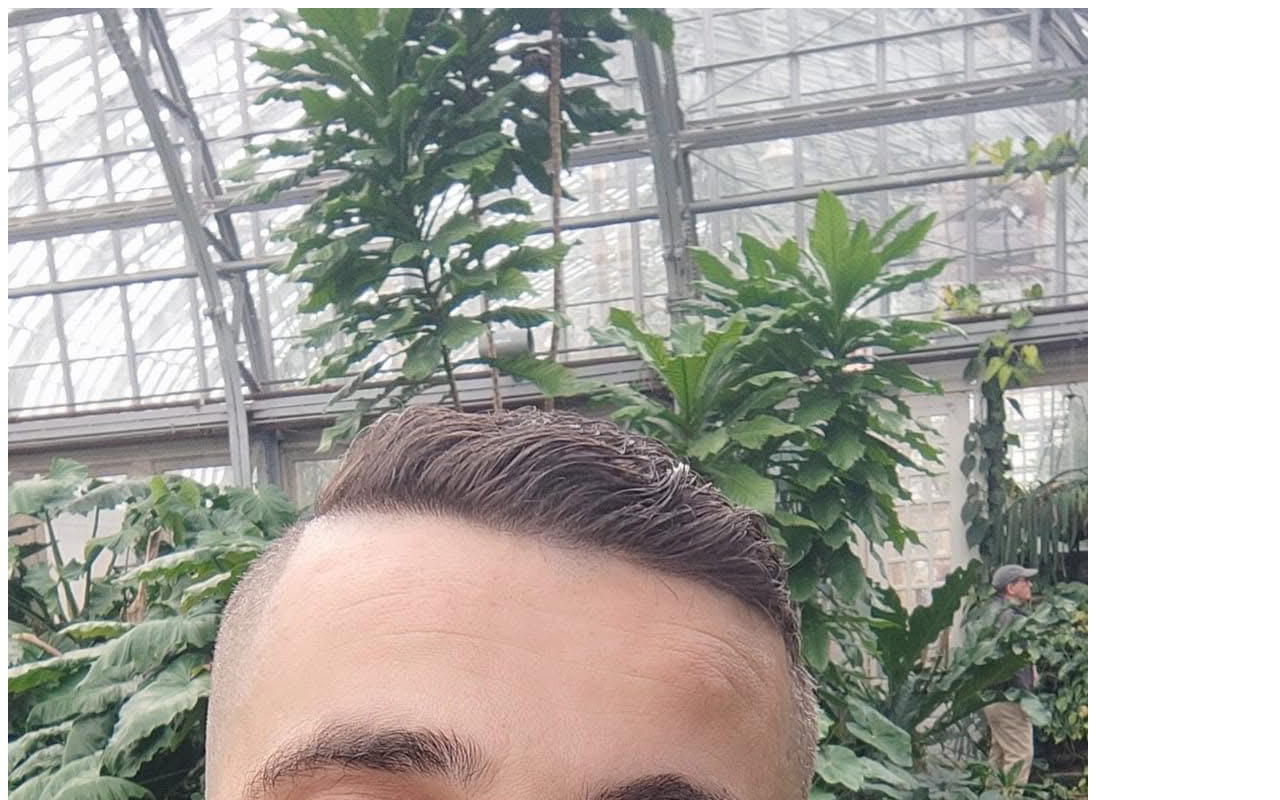
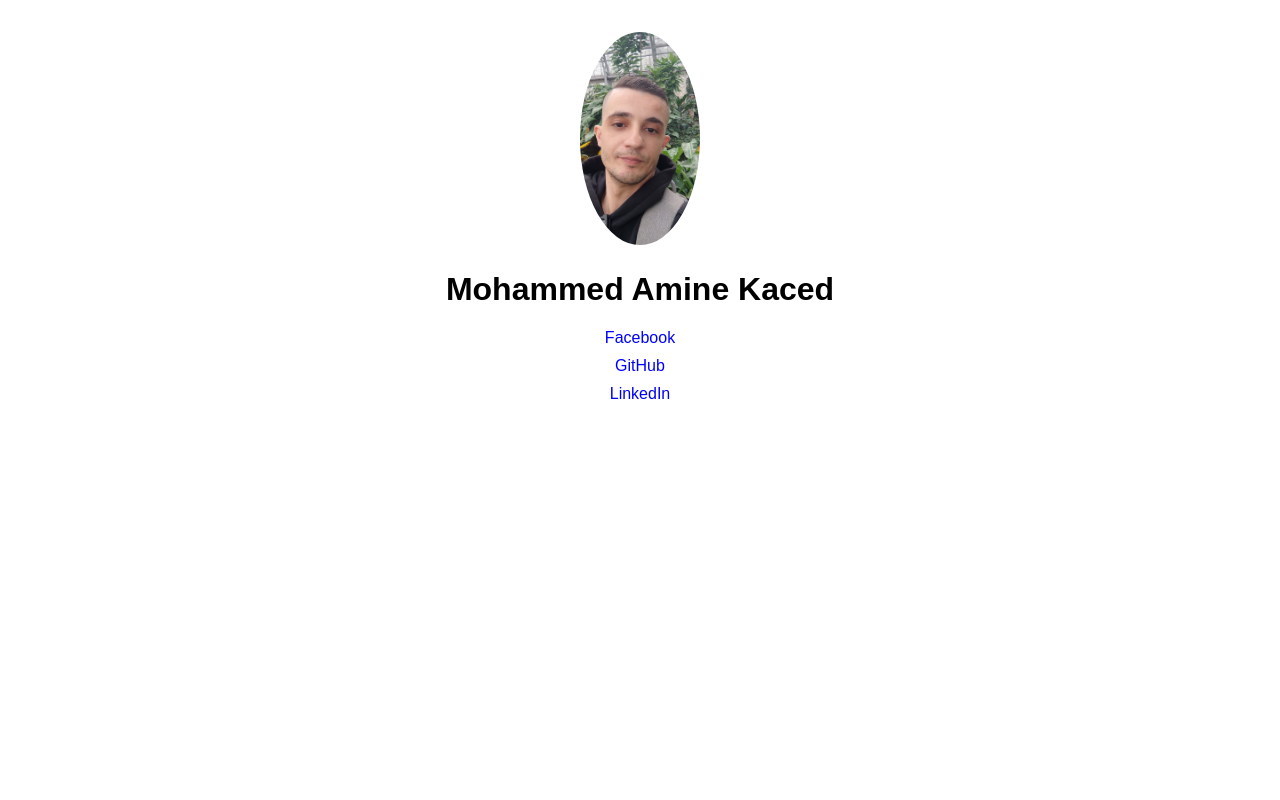
Before and after one commit to kaced-amine/link-in-bio, a plain HTML site: page index.html in a window 1280 px wide. Shown: the top 800 px of the page. Drawn offline with Linux system fonts and the light colour scheme.

Commit message:
update index.html

```diff
--- a/index.html
+++ b/index.html
@@ -2,16 +2,16 @@
 <html>
 <head>
 <title>my link in bio</title>
-<link rel="sylesheet" href="styles.css"
+<link rel="stylesheet" href="styles.css"
 <?head>
 <body>
 
 
-  <img src="images/profile.jpg" alt="profile">
-  <h1>Your Name</h1>
+  <img src="images/profile.JPG" alt="profile">
+  <h1>Mohammed Amine Kaced</h1>
 
-  <a href="https://www.facebook.com/Amine.kaced.45"link one </a>
-<a href=" https://github.com/kaced-amine"link two </a>
-  <a href="http://linkedin.com/in/mohammed-amine-kaced-01b00321b"link three</a>
+<a href="https://www.facebook.com/Amine.kaced.45">Facebook</a>
+<a href="https://github.com/kaced-amine">GitHub</a>
+<a href="http://linkedin.com/in/mohammed-amine-kaced-01b00321b">LinkedIn</a>
     <body>
       </html>
```
